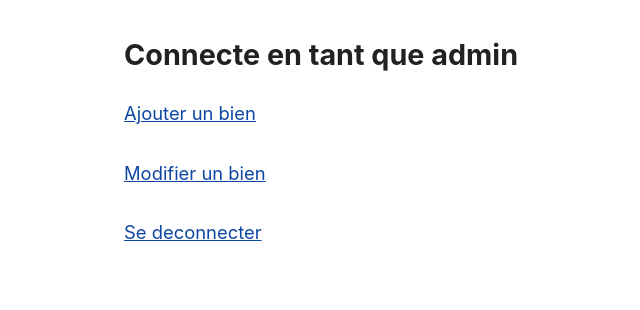
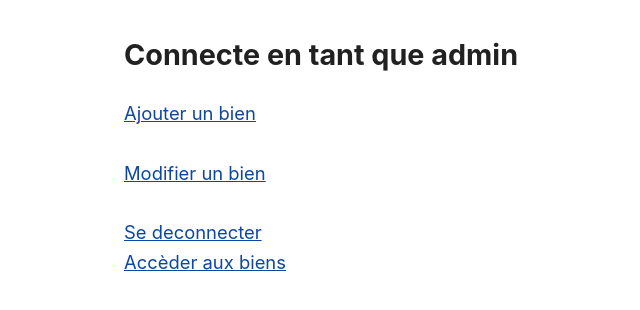
Before and after one commit to Sunitro23/Kerrad-Masse-Vandervorst-Mission3, a PHP site: page /index.php in a window 1280 px wide. Shown: the top 310 px of the page, without its empty margins (156-796 px from the left). Run offline with PHP 8.4, Linux system fonts and the light colour scheme; a user stored in the database is signed in.

Commit message:
ajout lien

```diff
--- a/index.php
+++ b/index.php
@@ -10,3 +10,4 @@ if(isset($_SESSION['username'])){
 else{
     echo '<a href="pageConnexion.html">Se connecter</a>';
 }
+echo '<a href="tests/testgetTRi.php">Accèder aux biens</a>';
```
